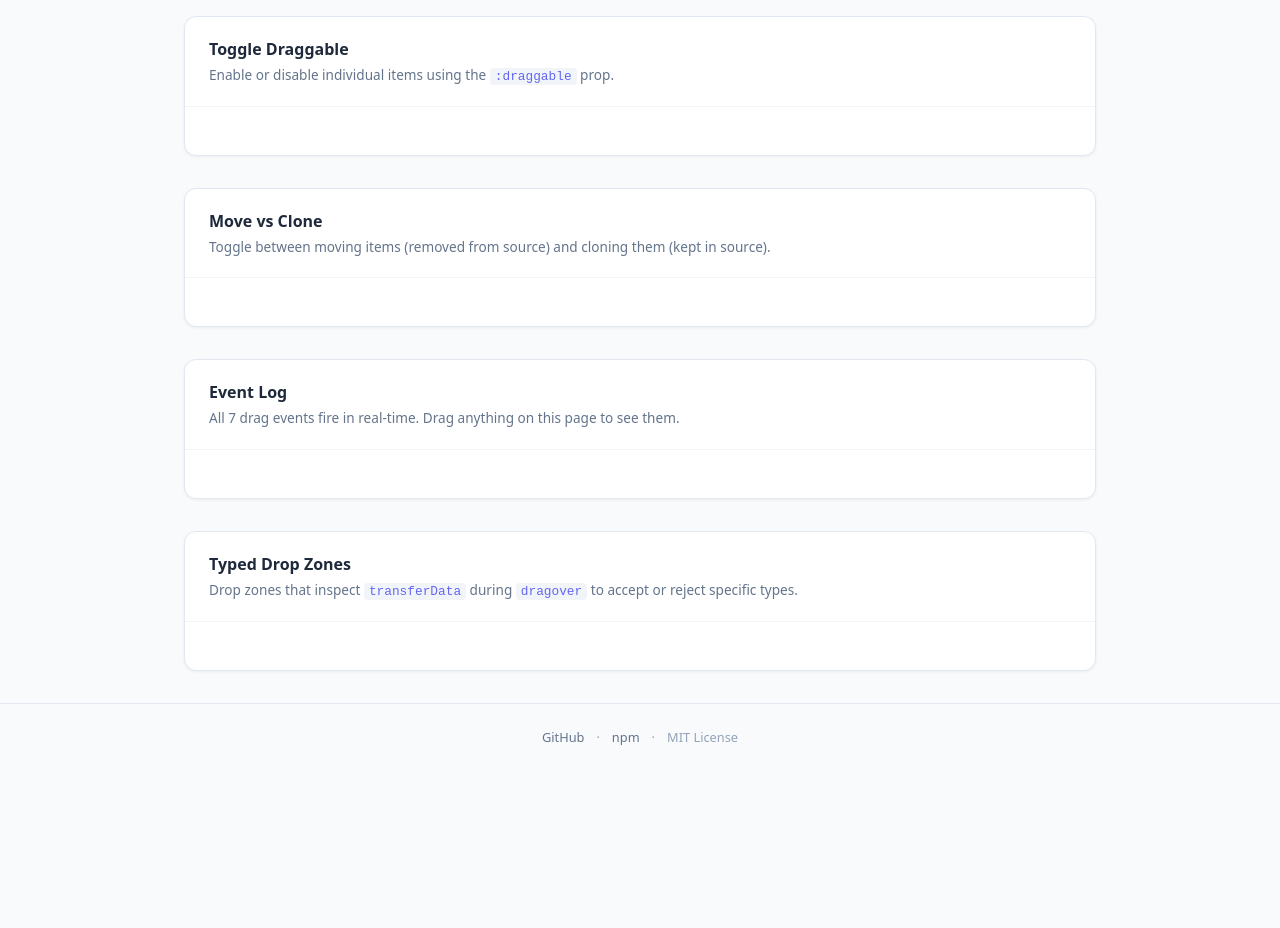
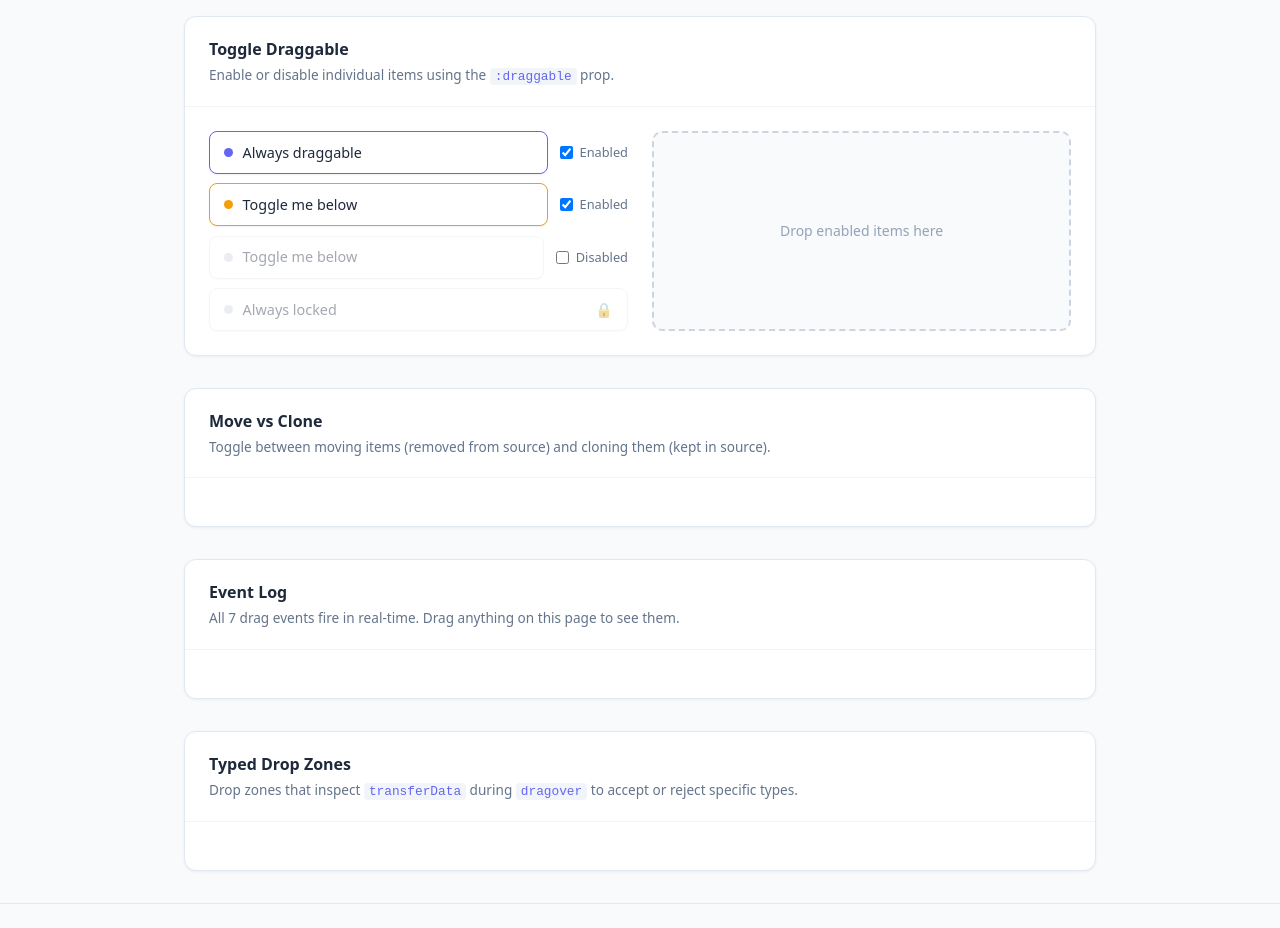
Before and after one commit to TusharJoy/vue3-drag-drop, a Vue app: page / in a window 1280 px wide. Shown: the part 1780-2708 px from the top of the page. Before the commit the page ends 2551 px from the top, so only its background shows below. Built offline with nearby package versions, Linux system fonts and the light colour scheme.

Commit message:
feat: add toggle draggable demo section

```diff
--- a/src/App.vue
+++ b/src/App.vue
@@ -95,6 +95,15 @@ const ghostDemoDropped = ref(null);
 function onGhostDrop(data) {
   ghostDemoDropped.value = `Dropped: "${data.label}" (${data.ghostType} ghost)`;
 }
+
+// ── Toggle draggable ──
+const toggleItems = ref([
+  { id: "t1", label: "Always draggable", color: "#6366f1", enabled: true,  locked: false },
+  { id: "t2", label: "Toggle me below",  color: "#f59e0b", enabled: true,  locked: false },
+  { id: "t3", label: "Toggle me below",  color: "#22c55e", enabled: false, locked: false },
+  { id: "t4", label: "Always locked",    color: "#94a3b8", enabled: false, locked: true  },
+]);
+const toggleDropped = ref(null);
 </script>
 
 <template>
@@ -277,7 +286,36 @@ function onGhostDrop(data) {
           <p class="section-desc">Enable or disable individual items using the <code>:draggable</code> prop.</p>
         </div>
         <div class="section-body">
-          <!-- Task 6 content goes here -->
+          <div class="toggle-layout">
+            <div class="toggle-source">
+              <div class="toggle-items">
+                <div v-for="item in toggleItems" :key="item.id" class="toggle-row">
+                  <Drag
+                    :transfer-data="item"
+                    :draggable="item.enabled"
+                    class="drag-item toggle-drag"
+                    :class="{ disabled: !item.enabled }"
+                    :style="{ borderColor: item.enabled ? item.color : '#e2e8f0' }"
+                  >
+                    <span class="dot" :style="{ background: item.enabled ? item.color : '#cbd5e1' }"></span>
+                    {{ item.label }}
+                    <span v-if="!item.enabled && item.locked" class="lock-icon">🔒</span>
+                  </Drag>
+                  <label v-if="!item.locked" class="toggle-switch">
+                    <input type="checkbox" v-model="item.enabled" />
+                    <span>{{ item.enabled ? 'Enabled' : 'Disabled' }}</span>
+                  </label>
+                </div>
+              </div>
+            </div>
+
+            <Drop
+              class="drop-zone toggle-drop"
+              @drop="(d) => toggleDropped = `Dropped: ${d.label}`"
+            >
+              <p class="empty-hint">{{ toggleDropped ?? 'Drop enabled items here' }}</p>
+            </Drop>
+          </div>
         </div>
       </section>
 
@@ -470,4 +508,13 @@ body {
 .ghost-item { font-size: 0.9rem; }
 .ghost-drop { min-height: 80px; justify-content: center; }
 .custom-ghost-preview { background: linear-gradient(135deg, #6366f1, #8b5cf6); }
+
+/* ── Toggle draggable ── */
+.toggle-layout { display: grid; grid-template-columns: 1fr 1fr; gap: 1.5rem; }
+.toggle-items { display: flex; flex-direction: column; gap: 0.6rem; }
+.toggle-row { display: flex; align-items: center; gap: 0.75rem; }
+.toggle-drag { flex: 1; }
+.toggle-switch { display: flex; align-items: center; gap: 0.4rem; font-size: 0.8rem; color: #64748b; cursor: pointer; white-space: nowrap; }
+.lock-icon { margin-left: auto; font-size: 0.9rem; }
+.toggle-drop { min-height: 180px; justify-content: center; }
 </style>
```
